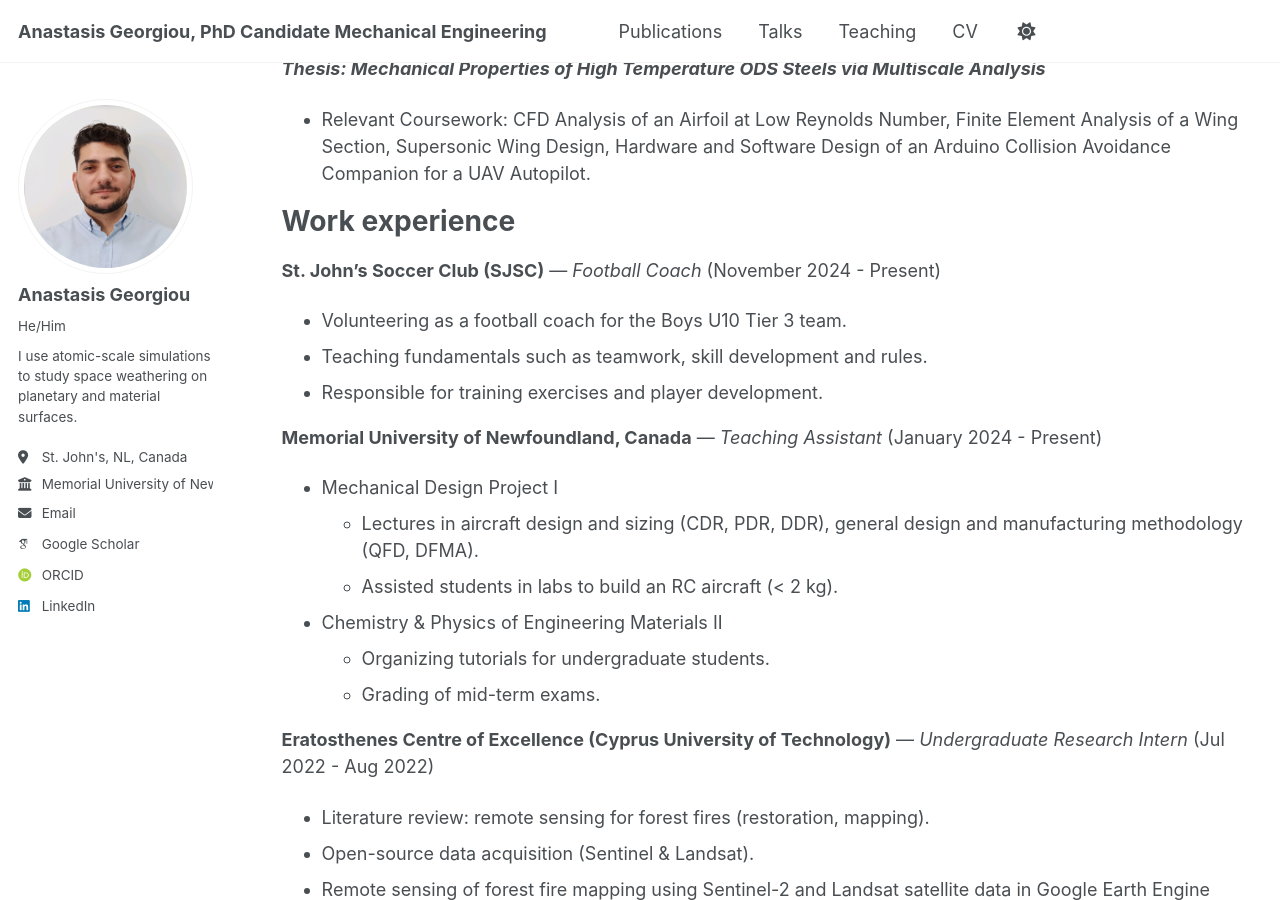
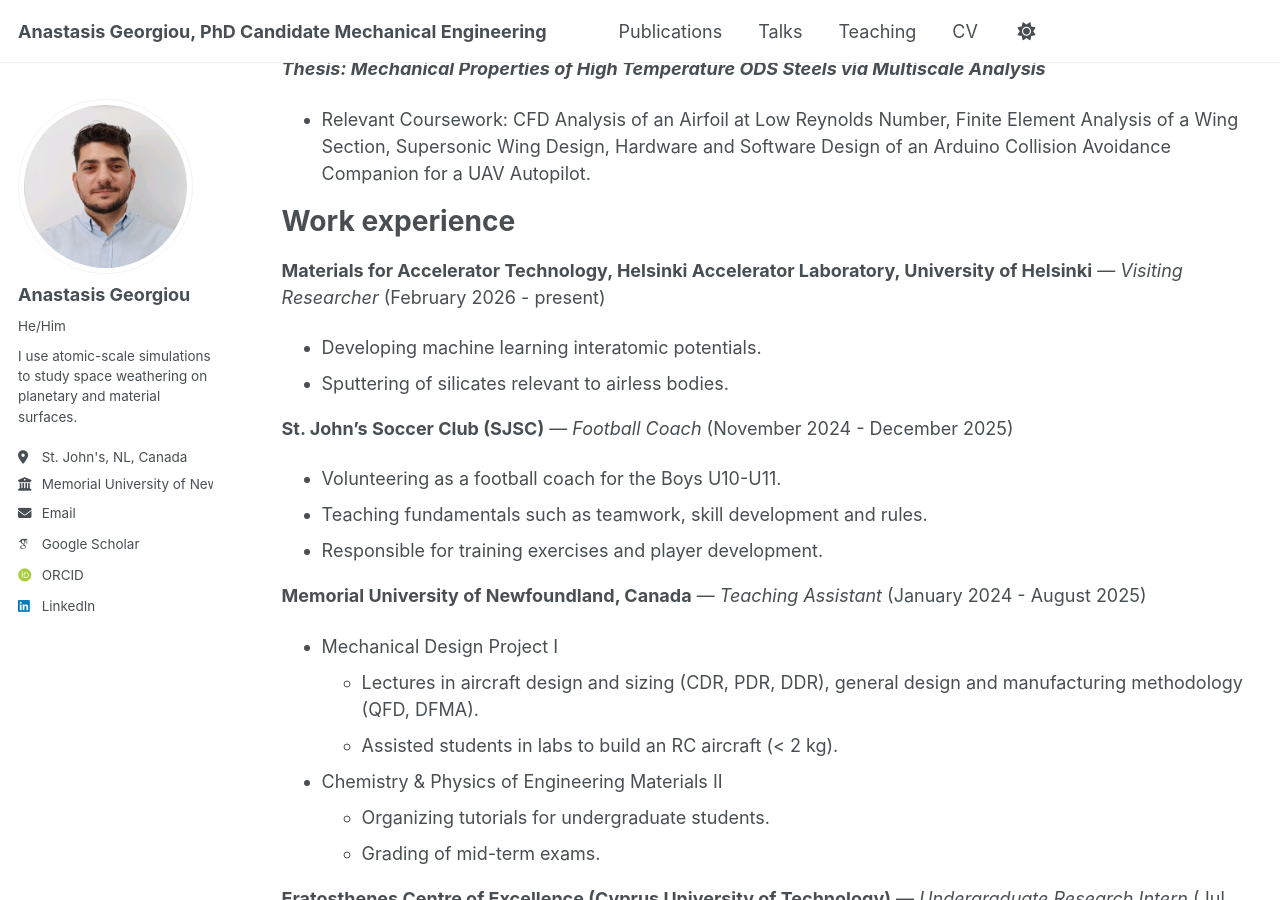
Before and after one commit to a-georgiou19/apgeorgiou.github.io, a Jekyll site: the page built from _pages/cv.md, in a window 1280 px wide and 900 px high, scrolled down 386 px. Built offline with Jekyll 4.4.1, drawn with Linux system fonts in a browser that asks for light colours; some web fonts are replaced; a script that is not in the unit is left out.

Commit message:
Update cv.md

```diff
--- a/_pages/cv.md
+++ b/_pages/cv.md
@@ -25,13 +25,18 @@ redirect_from:
 
 # Work experience
 
-**St. John’s Soccer Club (SJSC)** — *Football Coach* (November 2024 - Present)
+**Materials for Accelerator Technology, Helsinki Accelerator Laboratory, University of Helsinki** — *Visiting Researcher* (February 2026 - present)
 
-* Volunteering as a football coach for the Boys U10 Tier 3 team.
+* Developing machine learning interatomic potentials.
+* Sputtering of silicates relevant to airless bodies.
+
+**St. John’s Soccer Club (SJSC)** — *Football Coach* (November 2024 - December 2025)
+
+* Volunteering as a football coach for the Boys U10-U11.
 * Teaching fundamentals such as teamwork, skill development and rules.
 * Responsible for training exercises and player development.
 
-**Memorial University of Newfoundland, Canada** — *Teaching Assistant* (January 2024 - Present)
+**Memorial University of Newfoundland, Canada** — *Teaching Assistant* (January 2024 - August 2025)
 
 * Mechanical Design Project I
     * Lectures in aircraft design and sizing (CDR, PDR, DDR), general design and manufacturing methodology (QFD, DFMA).
```
